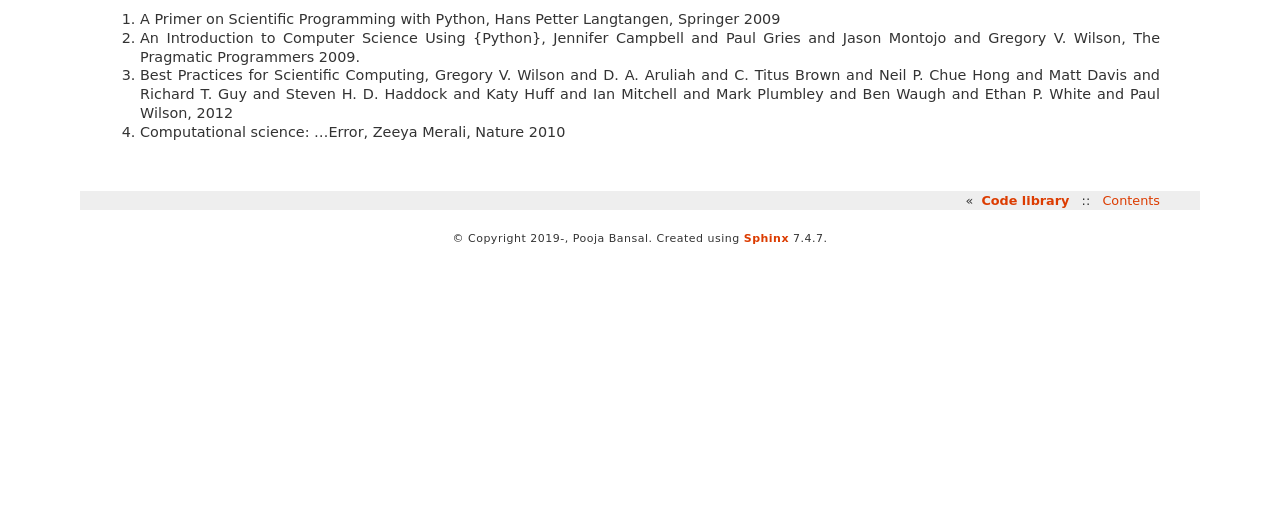
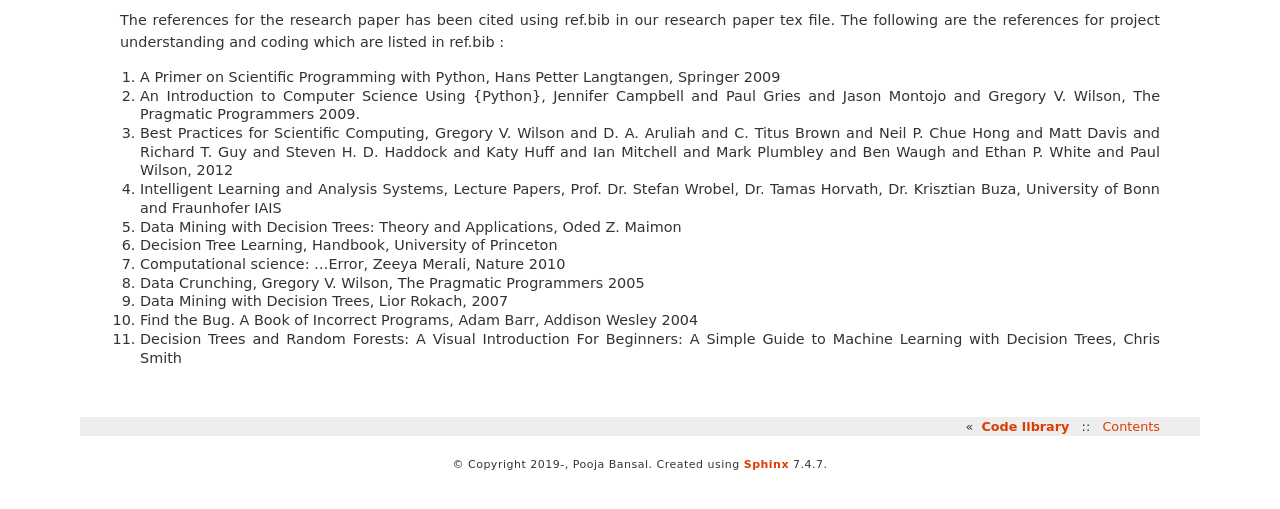
Before and after one commit to Poojabl26/Programming-Project, a Sphinx documentation site: the page built from skills_and_wages/src/documentation/references.rst, in a window 1280 px wide, cut to the strip 283-792 px from the top of the page. Built offline with Sphinx 7.4.7, drawn with Linux system fonts in a browser that asks for light colours.

Commit message:
Added refernces in project dosumentation

```diff
--- a/skills_and_wages/src/documentation/references.rst
+++ b/skills_and_wages/src/documentation/references.rst
@@ -7,10 +7,27 @@ References
 .. bibliography:: ../paper/refs.bib
    :style: plain
 
+The references for the research paper has been cited using ref.bib in our research paper tex file. The following are the references for project understanding and coding which are listed in ref.bib :
+
+
 #. A Primer on Scientific Programming with Python, Hans Petter Langtangen, Springer 2009
 
 #. An Introduction to Computer Science Using {Python}, Jennifer Campbell and Paul Gries and Jason Montojo and Gregory V. Wilson, The Pragmatic Programmers 2009.
 
 #. Best Practices for Scientific Computing, Gregory V. Wilson and D. A. Aruliah and C. Titus Brown and Neil P. Chue Hong and Matt Davis and Richard T. Guy and Steven H. D. Haddock and Katy Huff and Ian Mitchell and Mark Plumbley and Ben Waugh and Ethan P. White and Paul Wilson, 2012
 
+#. Intelligent Learning and Analysis Systems, Lecture Papers, Prof. Dr. Stefan Wrobel, Dr. Tamas Horvath, Dr. Krisztian Buza, University of Bonn and Fraunhofer IAIS
+
+#. Data Mining with Decision Trees: Theory and Applications, Oded Z. Maimon
+
+#. Decision Tree Learning, Handbook, University of Princeton
+
 #. Computational science: ...Error, Zeeya Merali, Nature 2010
+
+#. Data Crunching, Gregory V. Wilson, The Pragmatic Programmers 2005
+
+#. Data Mining with Decision Trees, Lior Rokach, 2007
+
+#. Find the Bug. A Book of Incorrect Programs, Adam Barr, Addison Wesley 2004
+
+#. Decision Trees and Random Forests: A Visual Introduction For Beginners: A Simple Guide to Machine Learning with Decision Trees, Chris Smith
--- a/skills_and_wages/src/paper/refs.bib
+++ b/skills_and_wages/src/paper/refs.bib
@@ -1,12 +1,19 @@
 %% This BibTeX bibliography file was created using BibDesk.
 %% https://bibdesk.sourceforge.io/
 
-%% Created for POOJA BANSAL at 2019-03-05 10:58:24 +0100
+%% Created for POOJA BANSAL at 2019-03-05 11:35:25 +0100
 
 
 %% Saved with string encoding Unicode (UTF-8)
 
 
+
+@article{ILAS,
+	Author = {Prof. Dr. Stefan Wrobel, Dr. Tamas Horvath, Dr. Krisztian Buza,},
+	Date-Added = {2019-03-05 10:33:17 +0000},
+	Date-Modified = {2019-03-05 10:35:14 +0000},
+	Journal = {Lecture Slides, University of Bonn and Fraunhofer IAIS},
+	Title = {Intelligent Learning and Analysis Systems}}
 
 @article{Mason,
 	Author = {Z. Griliches and W. Mason},
```
